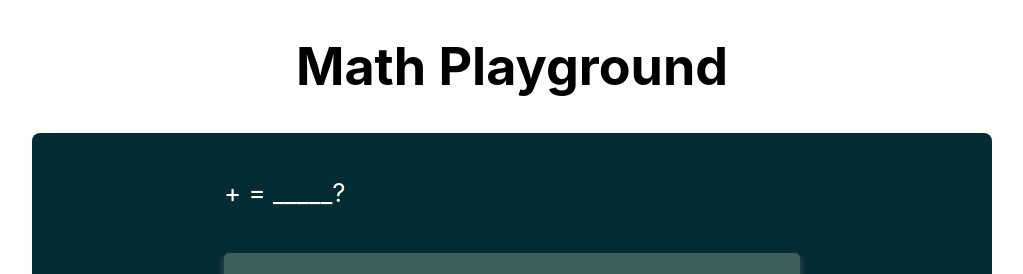
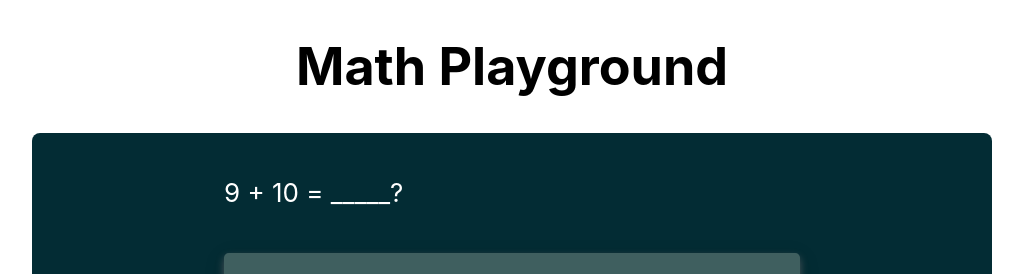
Before and after one commit to ryu9827/math-playground, a React (Create React App) app: page / in a window 1280 px wide. Shown: the top 274 px of the page, without its empty margins (128-1151 px from the left). Built offline with nearby package versions, Linux system fonts and the light colour scheme.

Commit message:
add result in redux

```diff
--- a/src/components/Addition.js
+++ b/src/components/Addition.js
@@ -1,10 +1,8 @@
 import React from "react";
 import Container from "./Options/Container";
-import store from "../store/store";
 
 const Addition = () => {
-  const { first, second } = store;
-  return <Container params={{ first, second }} operator={"+"} />;
+  return <Container operator={"+"} />;
 };
 
 export default Addition;
--- a/src/components/Options/Container.js
+++ b/src/components/Options/Container.js
@@ -3,10 +3,10 @@ import QuestionDescription from "./QuestionDescription";
 import Option from "./Option";
 import Button from "../Button";
 
-const Container = ({ params, operator }) => {
+const Container = () => {
   return (
     <div className="container">
-      <QuestionDescription params={params} operator={operator} />
+      <QuestionDescription />
       <Option />
       <Option />
       <Option />
--- a/src/components/Options/QuestionDescription.js
+++ b/src/components/Options/QuestionDescription.js
@@ -1,15 +1,44 @@
 import React from "react";
+import { connect } from "react-redux";
+import { nextQuestion, updateResult } from "../../store/actionsCreator";
 
-const QuestionDescription = ({ params, operator }) => {
-  const { first, second } = params;
-  console.log(first);
-  return (
-    <div className="question">
-      <p>
-        {first} {operator} {second} = _____?
-      </p>
-    </div>
-  );
+const mapStateToProps = state => {
+  return {
+    first: state.first,
+    second: state.second,
+    result: state.result
+  };
 };
 
-export default QuestionDescription;
+const mapDispatchToProps = dispatch => {
+  return {
+    refreshParams: () => dispatch(updateResult())
+  };
+};
+
+class QuestionDescription extends React.Component {
+  constructor(props) {
+    super();
+  }
+
+  componentWillMount() {
+    this.props.refreshParams();
+  }
+
+  render() {
+    const { first, second, result } = this.props;
+    console.log(result);
+    return (
+      <div className="question">
+        <p>
+          {first} + {second} = _____?
+        </p>
+      </div>
+    );
+  }
+}
+
+export default connect(
+  mapStateToProps,
+  mapDispatchToProps
+)(QuestionDescription);
--- a/src/store/Action_Constant.js
+++ b/src/store/Action_Constant.js
@@ -1,6 +1,11 @@
 const C = {
   CHOOSE_ANSWER: "CHOOSE_ANSWER", //change isCorrect
-  NEXT_QUESTION: "NEXT_QUESTION" //change first, second, isCorrect and 4 options
+  NEXT_QUESTION: "NEXT_QUESTION", //change first, second, isCorrect and 4 options
+  UPDATE_RESULT: "UPDATE_RESULT" //change result
 };
 
-export default C;
+const randomNum = () => {
+  return Math.floor(Math.random() * 20 + 1);
+};
+
+export { C, randomNum };
--- a/src/store/actionsCreator.js
+++ b/src/store/actionsCreator.js
@@ -1,15 +1,21 @@
-const randomNum = () => {
-  return Math.floor(Math.random() * 20 + 1);
-};
+import { randomNum } from "./Action_Constant";
+import { C } from "./Action_Constant";
 
 export const chooseAnswer = choosedOption => {
-  return { choosedOption: choosedOption };
+  return { choosedOption: choosedOption, type: C.CHOOSE_ANSWER };
 };
 
 export const nextQuestion = () => {
   return {
     first: randomNum(),
     second: randomNum(),
-    result: this.first + this.second
+    type: C.NEXT_QUESTION
   };
 };
+
+export const updateResult = (first, second) => {
+  return {
+    result: first + second,
+    type: C.UPDATE_RESULT
+  };
+};
--- a/src/store/reducer.js
+++ b/src/store/reducer.js
@@ -1,19 +1,22 @@
-import C from "./Action_Constant";
-// import { combineReducer } from "react-redux";
+import { C } from "./Action_Constant";
 
 const reducer = (state = {}, action) => {
   switch (action.type) {
     case C.CHOOSE_ANSWER:
       return {
         ...state,
-        isCorrect: action.choosedOption == this.result
+        isCorrect: action.choosedOption === this.result
       };
     case C.NEXT_QUESTION:
       return {
         ...state,
         first: action.first,
-        second: action.second,
-        result: action.result
+        second: action.second
+      };
+    case C.UPDATE_RESULT:
+      return {
+        ...state,
+        result: state.first + state.second
       };
     default:
       return state;
--- a/src/store/store.js
+++ b/src/store/store.js
@@ -1,10 +1,14 @@
 import { createStore } from "redux";
 import reducer from "./reducer";
+import { randomNum } from "./Action_Constant";
+
+const initialState = {
+  first: randomNum(),
+  second: randomNum(),
+  result: null,
+  isCorrect: null
+};
 
 const store = createStore(reducer, initialState);
-
-const initialState = localStorage["redux-store"]
-  ? JSON.parse(localStorage["redux-store"])
-  : { first: 1, second: 2, result: 3, isCorrect: null };
-
+window.store = store;
 export default store;
```
